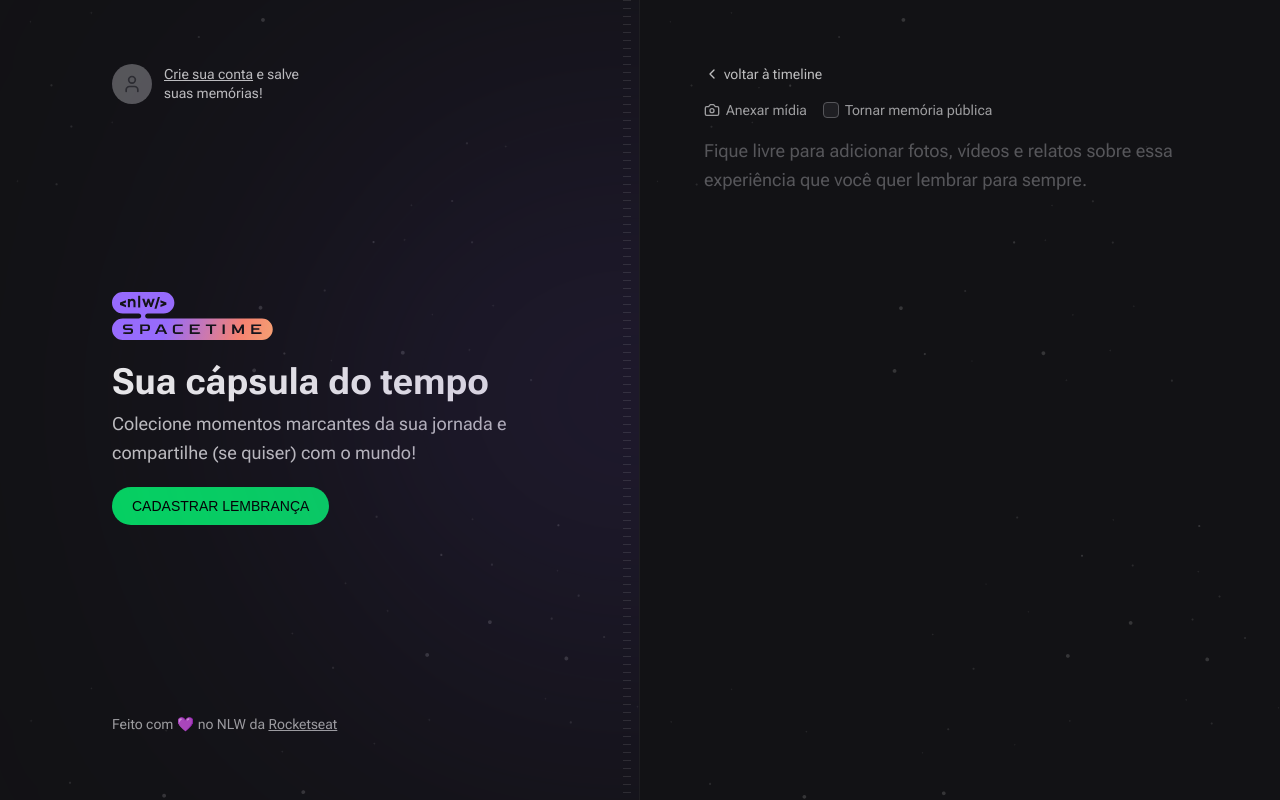
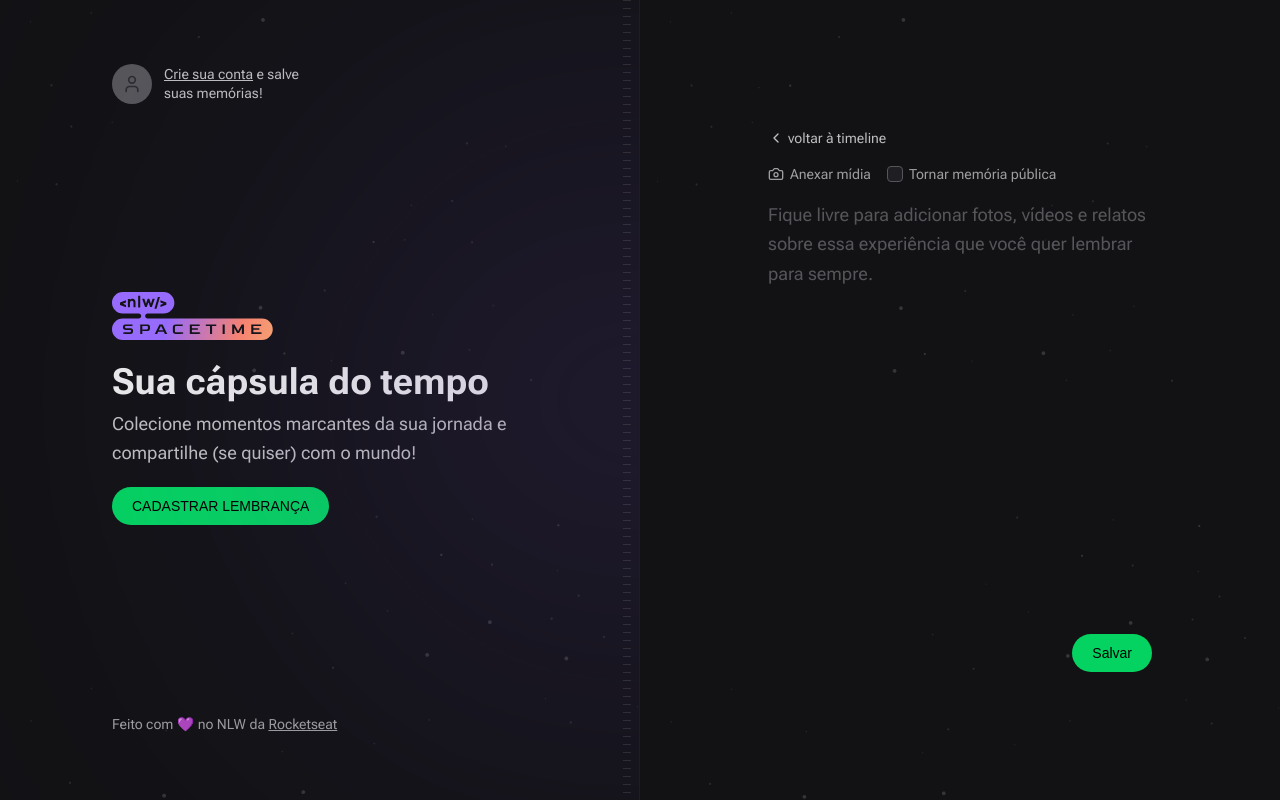
Before and after one commit to angelomca09/nlw-spacetime-front-web, a Next.js app: page /memories/new in a window 1280 px wide. Built offline with nearby package versions, Linux system fonts and the light colour scheme; no server answers; a web font is replaced by a local one.

Commit message:
Creating Nem Memory page

```diff
--- a/src/app/memories/new/page.tsx
+++ b/src/app/memories/new/page.tsx
@@ -1,9 +1,10 @@
-import { Camera, ChevronLeft } from 'lucide-react'
+import { NewMemoryForm } from '@/components/NewMemoryForm'
+import { ChevronLeft } from 'lucide-react'
 import Link from 'next/link'
 
 export default function NewMemory() {
   return (
-    <div className="flex flex-1 flex-col gap-4">
+    <div className="flex flex-1  flex-col gap-4 p-16">
       <Link
         href="/"
         className="flex items-center gap-1 text-sm text-gray-100 hover:text-gray-200"
@@ -12,38 +13,7 @@
         voltar à timeline
       </Link>
 
-      <form className="flex flex-1 flex-col gap-2">
-        <div className="flex items-center gap-4">
-          <label
-            htmlFor="media"
-            className="flex cursor-pointer items-center gap-1.5 text-sm text-gray-200 hover:text-gray-100"
-          >
-            <Camera className="h-4 w-4" />
-            Anexar mídia
-          </label>
-          <label
-            htmlFor="isPublic"
-            className="flex cursor-pointer items-center gap-1.5 text-sm text-gray-200 hover:text-gray-100"
-          >
-            <input
-              type="checkbox"
-              name="isPublic"
-              id="isPublic"
-              value="true"
-              className="h-4 w-4 rounded border-gray-400 bg-gray-700 text-purple-500"
-            />
-            Tornar memória pública
-          </label>
-        </div>
-        <input type="file" id="media" className="invisible h-0 w-0" />
-
-        <textarea
-          name="content"
-          spellCheck={false}
-          placeholder="Fique livre para adicionar fotos, vídeos e relatos sobre essa experiência que você quer lembrar para sempre."
-          className="w-full flex-1 resize-none rounded border-0 bg-transparent p-0 text-lg leading-relaxed text-gray-100 placeholder:text-gray-400 focus:ring-0"
-        />
-      </form>
+      <NewMemoryForm />
     </div>
   )
 }
--- /dev/null
+++ b/src/components/MediaPicker.tsx
@@ -0,0 +1,41 @@
+'use client'
+
+import { ChangeEvent, useState } from 'react'
+
+export function MediaPicker() {
+  const [preview, setPreview] = useState<string | null>(null)
+
+  function onFileSelected(event: ChangeEvent<HTMLInputElement>) {
+    const { files } = event.target
+
+    if (!files) {
+      return
+    }
+
+    const previewUrl = URL.createObjectURL(files[0])
+
+    setPreview(previewUrl)
+  }
+
+  return (
+    <>
+      <input
+        onChange={onFileSelected}
+        name="coverUrl"
+        type="file"
+        id="media"
+        accept="image/*"
+        className="invisible h-0 w-0"
+      />
+
+      {preview && (
+        // eslint-disable-next-line
+        <img
+          src={preview}
+          alt=""
+          className="aspect-video w-full rounded-lg object-cover"
+        />
+      )}
+    </>
+  )
+}
--- /dev/null
+++ b/src/components/NewMemoryForm.tsx
@@ -0,0 +1,90 @@
+'use client'
+
+import { Camera } from 'lucide-react'
+import { MediaPicker } from './MediaPicker'
+import { FormEvent } from 'react'
+import Cookie from 'js-cookie'
+import { api } from '@/lib/api'
+import { useRouter } from 'next/navigation'
+
+export function NewMemoryForm() {
+  const router = useRouter()
+
+  async function handleCreateMemory(event: FormEvent<HTMLFormElement>) {
+    event.preventDefault()
+    const formData = new FormData(event.currentTarget)
+
+    const fileToUpload = formData.get('coverUrl')
+
+    let coverUrl = ''
+
+    if (fileToUpload) {
+      const uploadFormData = new FormData()
+      uploadFormData.set('file', fileToUpload)
+
+      const uploadResponse = await api.post('/upload', uploadFormData)
+
+      coverUrl = uploadResponse.data.fileUrl
+    }
+
+    const token = Cookie.get('token')
+
+    await api.post(
+      '/memories',
+      {
+        coverUrl,
+        content: formData.get('content'),
+        isPublic: formData.get('isPublic'),
+      },
+      {
+        headers: {
+          Authorization: `Bearer ${token}`,
+        },
+      },
+    )
+
+    router.push('/')
+  }
+
+  return (
+    <form onSubmit={handleCreateMemory} className="flex flex-1 flex-col gap-2">
+      <div className="flex items-center gap-4">
+        <label
+          htmlFor="media"
+          className="flex cursor-pointer items-center gap-1.5 text-sm text-gray-200 hover:text-gray-100"
+        >
+          <Camera className="h-4 w-4" />
+          Anexar mídia
+        </label>
+        <label
+          htmlFor="isPublic"
+          className="flex cursor-pointer items-center gap-1.5 text-sm text-gray-200 hover:text-gray-100"
+        >
+          <input
+            type="checkbox"
+            name="isPublic"
+            id="isPublic"
+            value="true"
+            className="h-4 w-4 rounded border-gray-400 bg-gray-700 text-purple-500"
+          />
+          Tornar memória pública
+        </label>
+      </div>
+      <MediaPicker />
+
+      <textarea
+        name="content"
+        spellCheck={false}
+        placeholder="Fique livre para adicionar fotos, vídeos e relatos sobre essa experiência que você quer lembrar para sempre."
+        className="w-full flex-1 resize-none rounded border-0 bg-transparent p-0 text-lg leading-relaxed text-gray-100 placeholder:text-gray-400 focus:ring-0"
+      />
+
+      <button
+        type="submit"
+        className="upppercase inline-block self-end rounded-full bg-green-500 px-5 py-3 font-alt text-sm leading-none text-black hover:bg-green-600"
+      >
+        Salvar
+      </button>
+    </form>
+  )
+}
```
